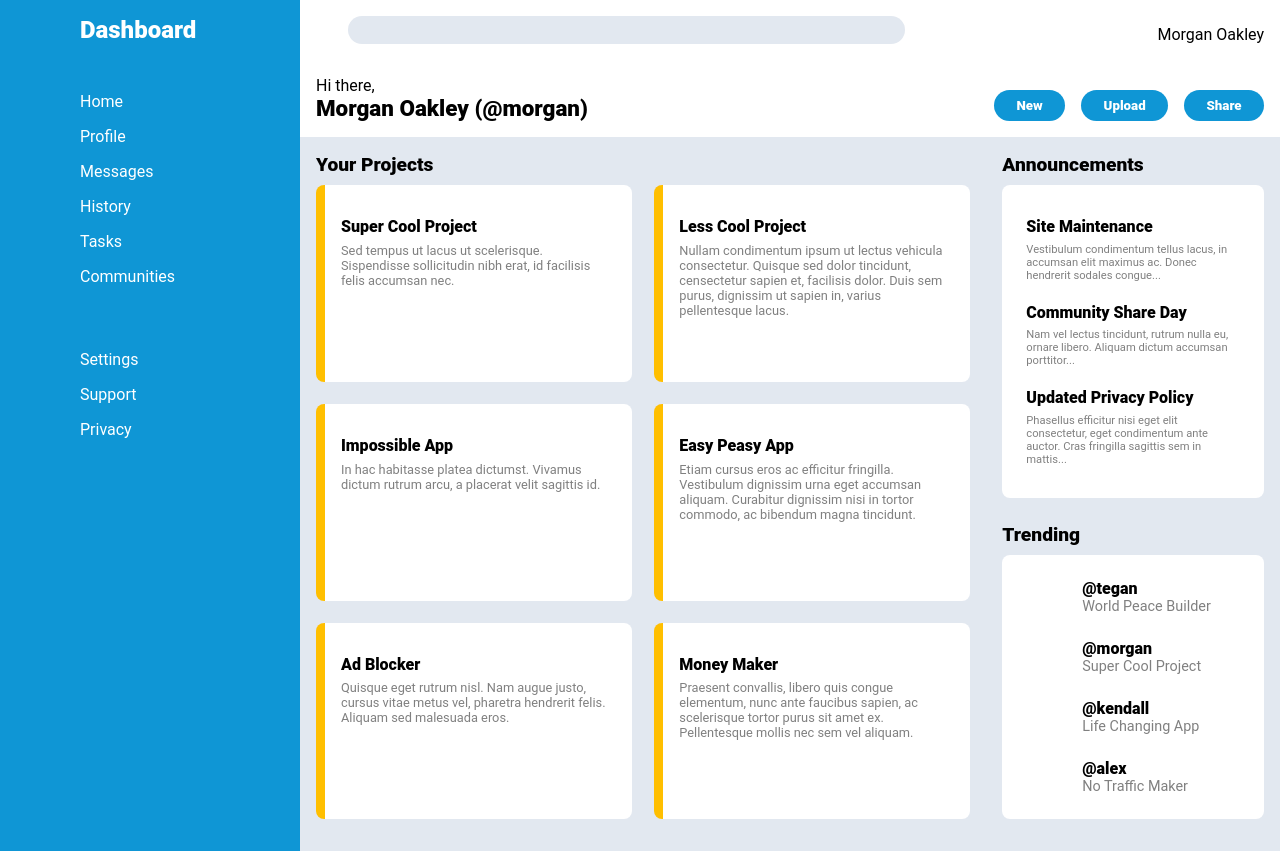
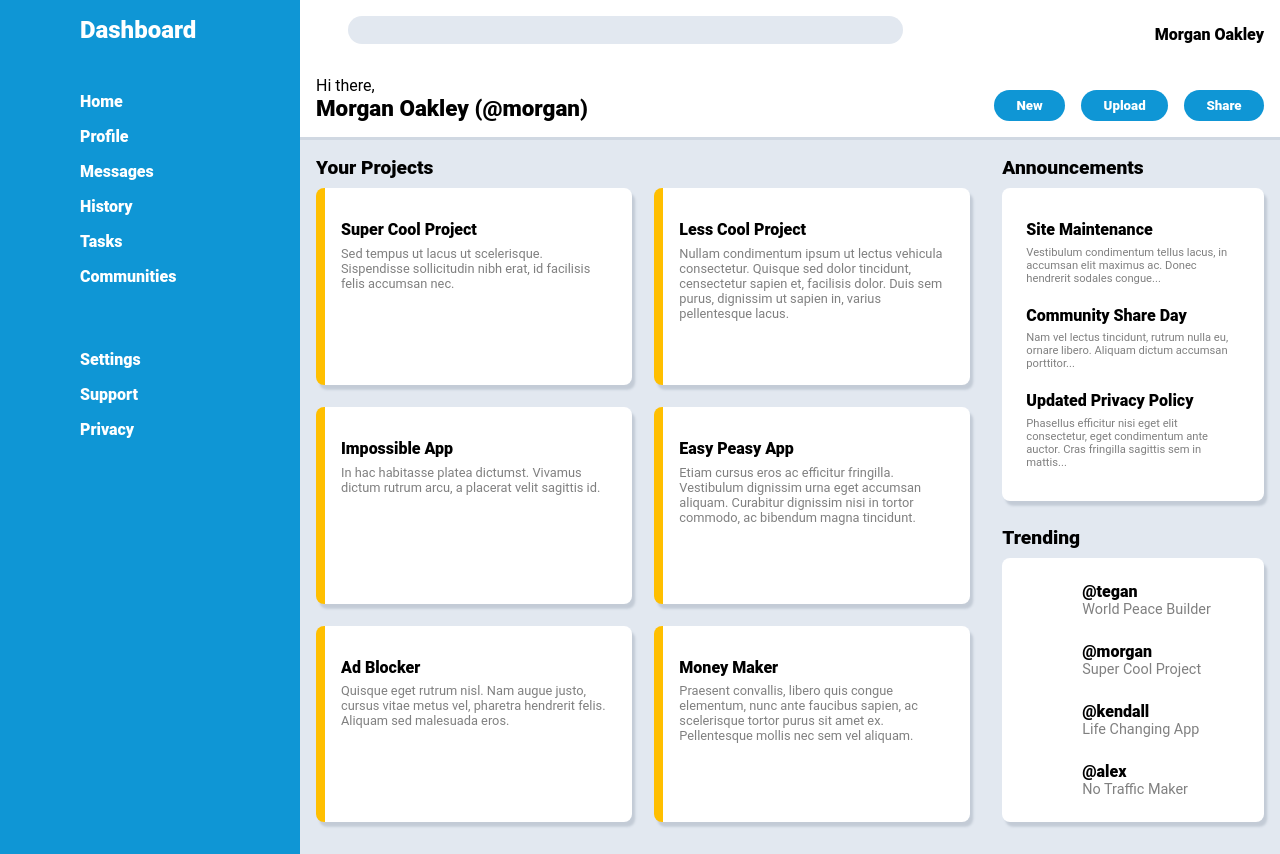
Before and after one commit to ll5zh/odin-dashboard, a plain HTML site: page index.html in a window 1280 px wide. Drawn offline with Linux system fonts and the light colour scheme.

Commit message:
Add shadowing

```diff
--- a/index.html
+++ b/index.html
@@ -27,7 +27,7 @@
         <div class="head">
             <div class="search-bar">
                 <input type="text">
-                <div id="profile">Morgan Oakley</div>
+                <div class="profile">Morgan Oakley</div>
             </div>
             <div class="welcome">
                 <div class="greeting">Hi there,</div>
--- a/style.css
+++ b/style.css
@@ -39,6 +39,7 @@ ul, li {
 
 li {
     margin-bottom: 1rem;
+    font-weight: 800;
 }
 
 .head {
@@ -46,6 +47,7 @@ li {
     display: flex;
     flex-direction: column;
     gap: 2rem;
+    border-bottom: 0.2rem solid #d0d8e2;
 }
 
 .search-bar {
@@ -61,6 +63,10 @@ input {
     border-radius: 0.9rem;
     padding: 0.4rem 1rem;
     margin-left: 2rem;
+}
+
+.profile {
+    font-weight: 800;
 }
 
 .welcome {
@@ -141,6 +147,7 @@ button {
     border-radius: 0.5rem;
     align-self: stretch;
     height: auto;
+    box-shadow: 0.2rem 0.3rem 0.15rem #c3cbd6;
 }
 
 .project > .text {
@@ -154,6 +161,7 @@ button {
     border-radius: 0.5rem;
     padding: 2rem 1.5rem;
     gap: 0.5rem;
+    box-shadow: 0.2rem 0.3rem 0.15rem #c3cbd6;
 }
 
 .announcement > .text {
@@ -172,6 +180,7 @@ button {
     padding: 1.5rem;
     padding-left: 5rem;
     gap: 1.5rem;
+    box-shadow: 0.2rem 0.3rem 0.15rem #c3cbd6;
 }
 
 .trend > .text {
```
